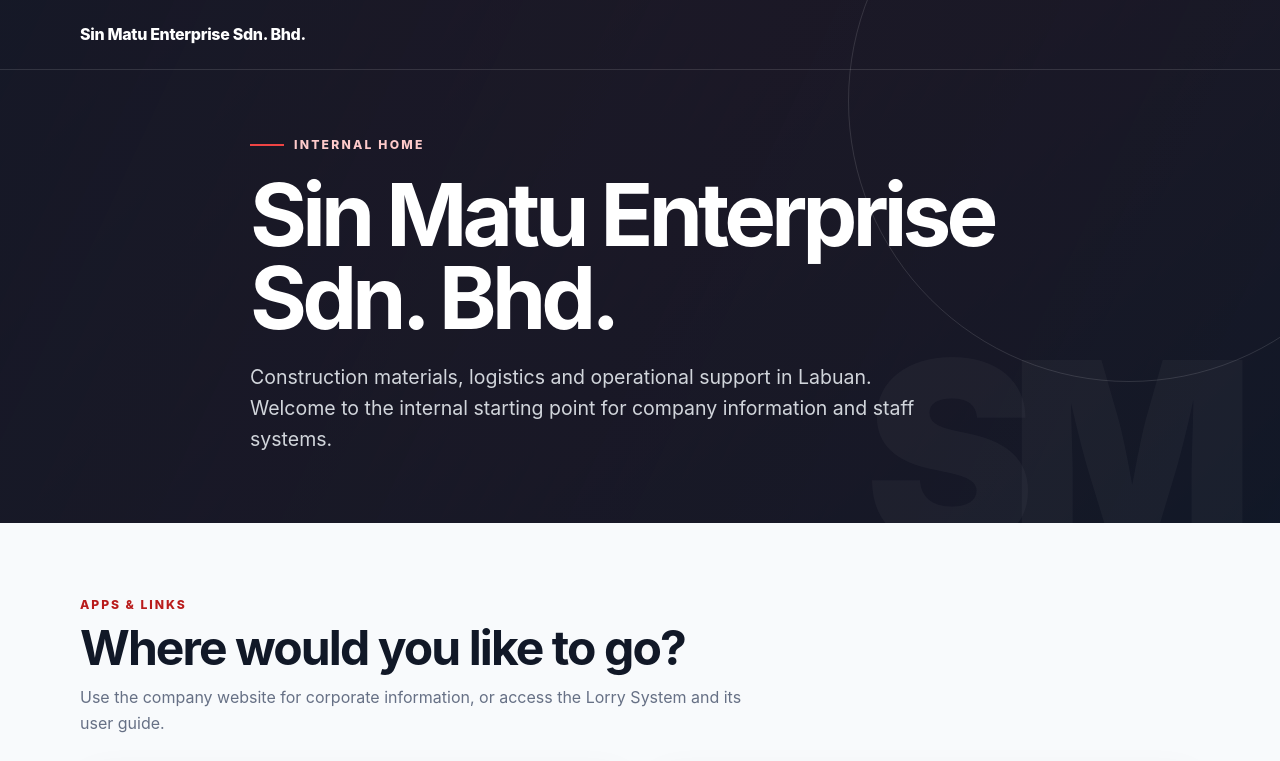
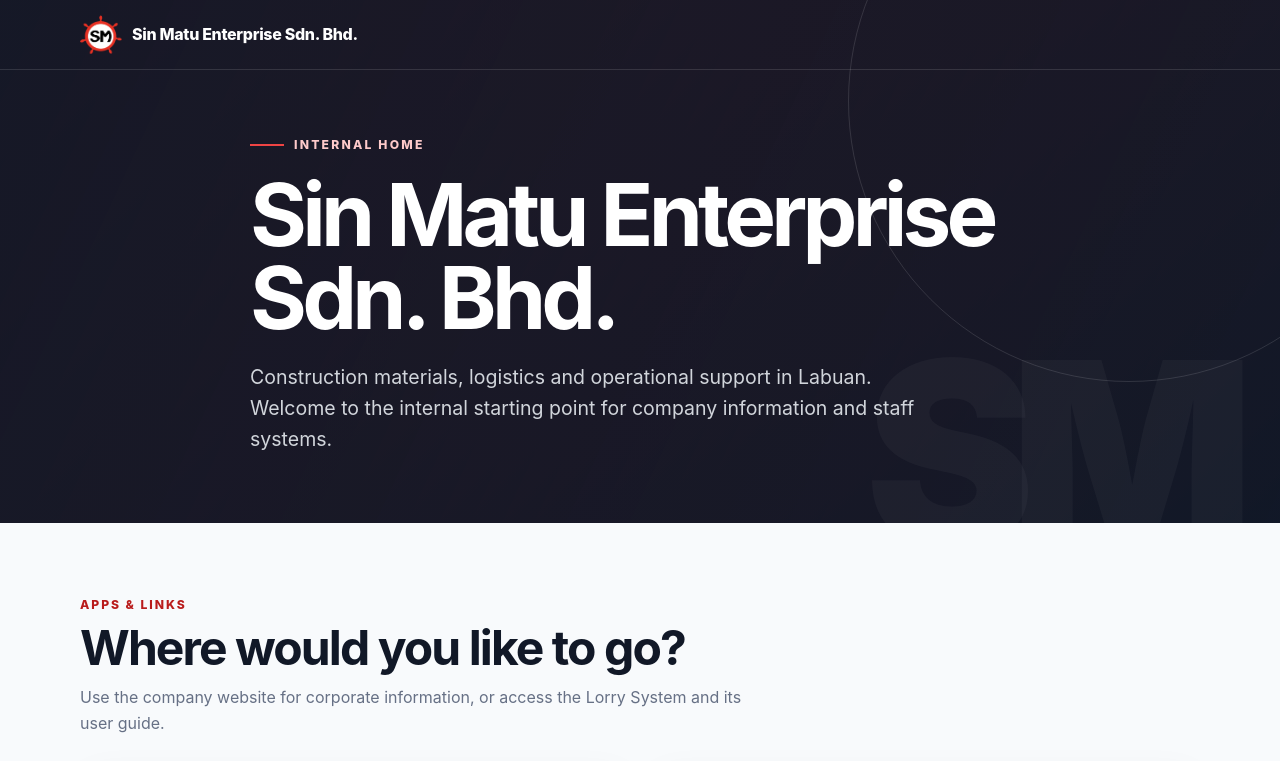
Before and after one commit to sinmatu/drivers, a plain HTML site: page about.html in a window 1280 px wide. Shown: the top 761 px of the page. Drawn offline with Linux system fonts and the light colour scheme.

Commit message:
Add company logo to internal home header

```diff
--- a/about.html
+++ b/about.html
@@ -13,7 +13,7 @@
     .wrap{width:min(1120px,calc(100% - 40px));margin:auto}
     .topbar{position:absolute;inset:0 0 auto;z-index:5;height:70px;display:flex;align-items:center;color:#fff;border-bottom:1px solid rgba(255,255,255,.12)}
     .nav{display:flex;align-items:center;justify-content:space-between}
-    .brand{font-weight:850;letter-spacing:-.02em}
+    .brand{display:flex;align-items:center;gap:10px;font-weight:850;letter-spacing:-.02em}.brand img{display:block;width:42px;height:42px;object-fit:contain;flex:0 0 auto}.brand span{display:block}
     .hero{min-height:460px;display:flex;align-items:flex-end;color:#fff;position:relative;overflow:hidden;background:linear-gradient(115deg,rgba(17,24,39,.97),rgba(17,24,39,.78)),linear-gradient(135deg,#991b1b,#111827)}
     .hero:before{content:"";position:absolute;right:-130px;top:-180px;width:560px;height:560px;border:1px solid rgba(255,255,255,.12);border-radius:50%}
     .hero:after{content:"SM";position:absolute;right:4%;bottom:-58px;font-size:16rem;font-weight:900;line-height:1;letter-spacing:-.1em;color:rgba(255,255,255,.035)}
@@ -42,11 +42,11 @@
     .card-actions .system{background:#fff;color:#991b1b}
     footer{background:#0b0f19;color:#98a2b3;padding:26px 0;font-size:.86rem}
     .foot{display:flex;justify-content:space-between;gap:20px;align-items:center}.foot span:last-child{color:#d1d5db}
-    @media(max-width:720px){.wrap{width:min(100% - 28px,1120px)}.topbar{height:62px}.hero{min-height:420px}.hero-inner{padding:120px 0 58px}.hero:after{font-size:10rem;right:-10px;bottom:-25px}.apps{padding:56px 0 64px}.grid{grid-template-columns:1fr}.card{min-height:220px;padding:25px}.foot{flex-direction:column;align-items:flex-start}}
+    @media(max-width:720px){.wrap{width:min(100% - 28px,1120px)}.topbar{height:62px}.brand{gap:8px;font-size:.9rem}.brand img{width:34px;height:34px}.hero{min-height:420px}.hero-inner{padding:120px 0 58px}.hero:after{font-size:10rem;right:-10px;bottom:-25px}.apps{padding:56px 0 64px}.grid{grid-template-columns:1fr}.card{min-height:220px;padding:25px}.foot{flex-direction:column;align-items:flex-start}}
   </style>
 </head>
 <body>
-  <header class="topbar"><div class="wrap nav"><div class="brand">Sin Matu Enterprise Sdn. Bhd.</div></div></header>
+  <header class="topbar"><div class="wrap nav"><div class="brand"><img src="./Sin%20Matu%20Logo.png" alt="Sin Matu Enterprise Sdn. Bhd. logo"><span>Sin Matu Enterprise Sdn. Bhd.</span></div></div></header>
   <main>
     <section class="hero">
       <div class="wrap hero-inner">
```
